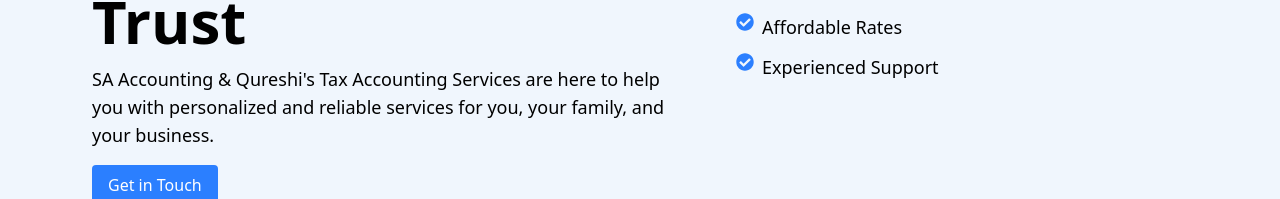
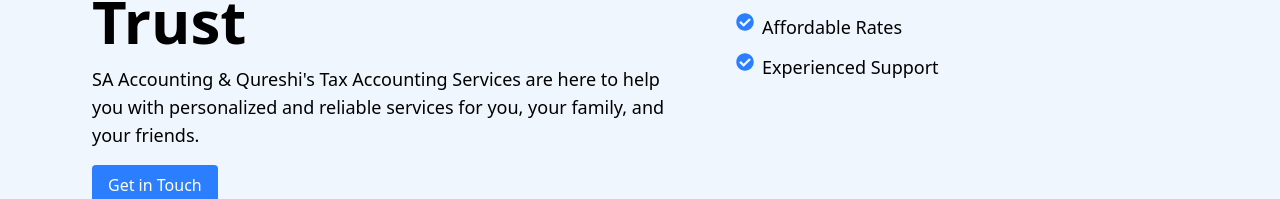
Before and after one commit to Hairum-Qureshi/sa-and-qureshi-accounting-website, a React (Vite) app in the folder apps/frontend/: page / in a window 1280 px wide. Shown: the part 287-486 px from the top of the page. Built offline with nearby package versions, Linux system fonts and the light colour scheme.

Commit message:
updated wording

```diff
--- a/apps/frontend/src/components/Header.tsx
+++ b/apps/frontend/src/components/Header.tsx
@@ -13,7 +13,7 @@
         <p className="text-lg mt-4">
           SA Accounting & Qureshi's Tax Accounting Services are here to help you
           with personalized and reliable services for you, your family, and your
-          business.
+          friends.
         </p>
         <button
           className="bg-blue-500 text-white hover:cursor-pointer px-4 py-2 rounded mt-4 hover:bg-blue-600 transition-colors duration-300"
```
